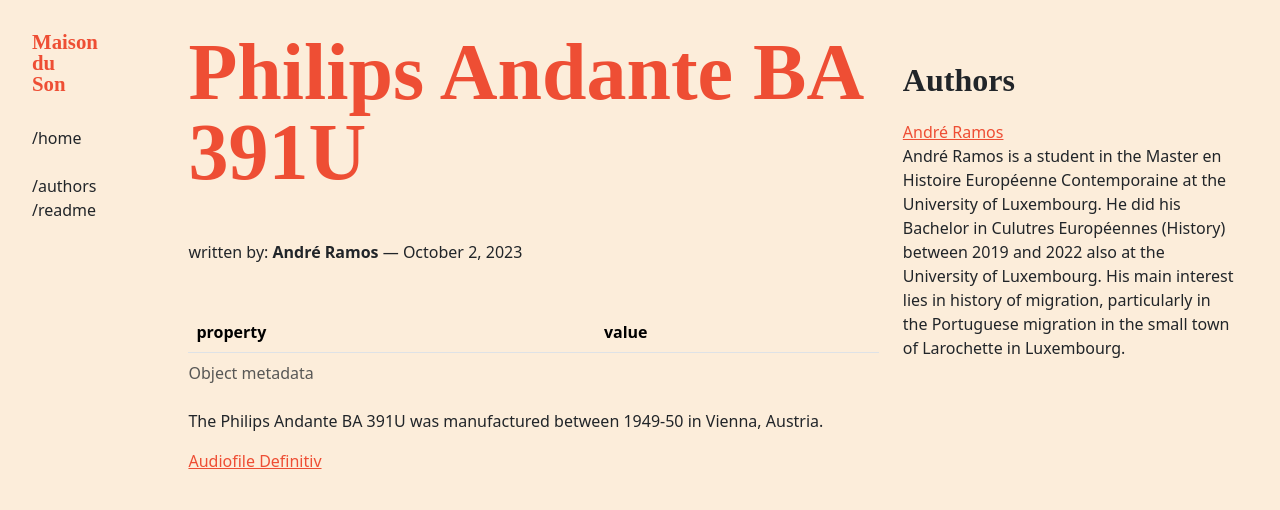
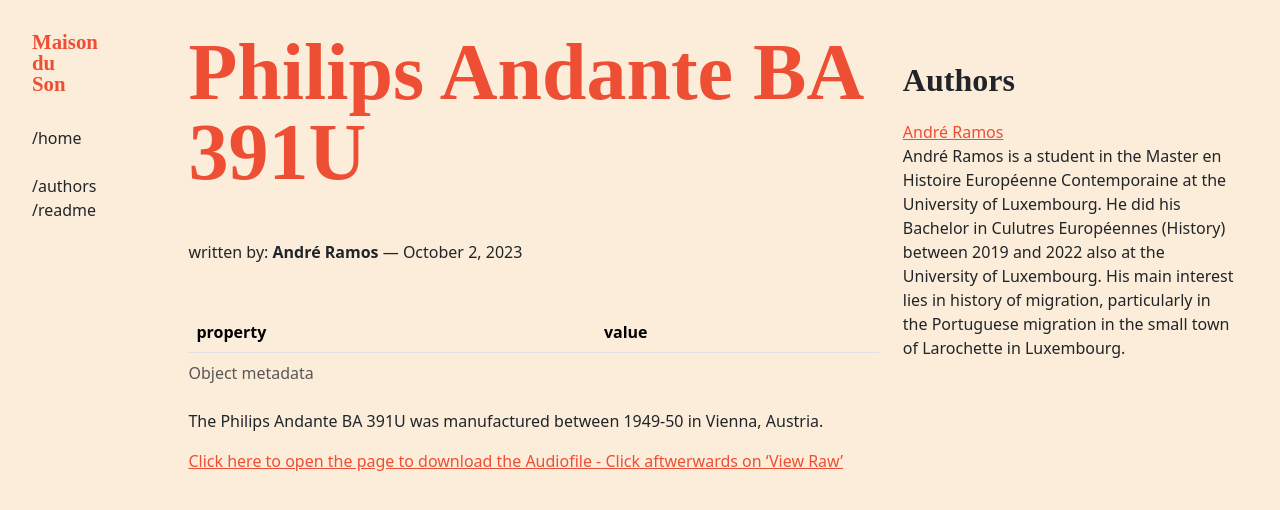
Before and after one commit to C2DH/maison-du-son, a Jekyll site: the page built from _objects/philips-andante.md, in a window 1280 px wide. Shown: the top 510 px of the page. Built offline with Jekyll 4.4.1, drawn with Linux system fonts in a browser that asks for light colours; some web fonts are replaced.

Commit message:
Update philips-andante.md

```diff
--- a/_objects/philips-andante.md
+++ b/_objects/philips-andante.md
@@ -8,4 +8,4 @@
 
 The Philips Andante BA 391U was manufactured between 1949-50 in Vienna, Austria.
 
-[Audiofile Definitiv](https://github.com/1AndreRamos/maison-du-son/commit/8bedd81ee46aaf5f30c6a64edefa06988e41e116)
+[Click here to open the page to download the Audiofile - Click aftwerwards on 'View Raw'](https://github.com/1AndreRamos/maison-du-son/blob/master/_objects/Philips%20Andante_out_1.mp3)
```
